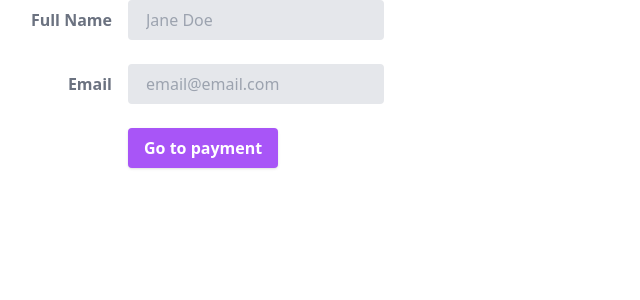
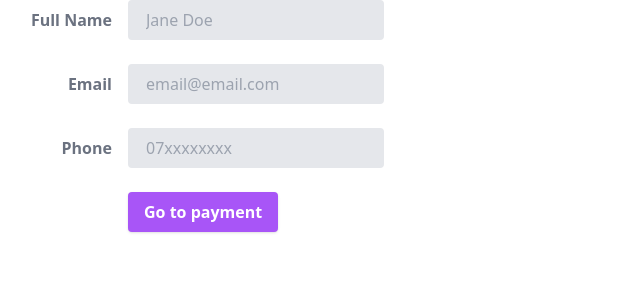
Before and after one commit to ClaudiuBogdan/avss-simposiom-subscription, a Next.js app: page / in a window 1280 px wide. Shown: the top 300 px of the page, without its empty margins (0-640 px from the left). Built offline with nearby package versions, Linux system fonts and the light colour scheme.

Commit message:
feat: register user

```diff
--- a/package.json
+++ b/package.json
@@ -13,6 +13,7 @@
     "@types/node": "18.11.18",
     "@types/react": "18.0.26",
     "@types/react-dom": "18.0.10",
+    "axios": "^1.2.2",
     "class-transformer": "^0.5.1",
     "class-validator": "^0.14.0",
     "eslint": "8.32.0",
@@ -23,6 +24,7 @@
     "next-api-decorators": "^2.0.1",
     "react": "18.2.0",
     "react-dom": "18.2.0",
+    "swr": "^2.0.0",
     "typescript": "4.9.4",
     "uuid": "^9.0.0"
   },
--- /dev/null
+++ b/src/adapters/api/users.ts
@@ -0,0 +1,37 @@
+import axios from "axios";
+import useSWRMutation from "swr/mutation";
+
+export type UserFormData = {
+  name: string;
+  email: string;
+  phone: string;
+};
+
+export const useCreateUser = () => {
+  const userUrl = "/api/users";
+  const {
+    data: mutationData,
+    error: mutationError,
+    trigger,
+    isMutating,
+  } = useSWRMutation(
+    userUrl,
+    (url, { arg }) =>
+      axios
+        .post(url, arg, {
+          validateStatus: function (status) {
+            return status < 500; // Resolve only if the status code is less than 500
+          },
+        })
+        .then((res) => res.data),
+    {}
+  );
+
+  const createUser = async (data: UserFormData) => {
+    trigger(data);
+  };
+  const error = mutationError || mutationData?.errors;
+  const data = error ? null : mutationData;
+  const loading = isMutating;
+  return { createUser, data, loading, error };
+};
--- a/src/adapters/firebase/init.ts
+++ b/src/adapters/firebase/init.ts
@@ -10,6 +10,6 @@ const firebaseConfig = {
 };
 
 // Initialize Firebase
-const firebaseApp = admin.initializeApp(firebaseConfig);
+const firebaseApp = admin.apps[0] ?? admin.initializeApp(firebaseConfig);
 
 export const database = admin.database(firebaseApp);
--- a/src/app/page.tsx
+++ b/src/app/page.tsx
@@ -1,85 +1,11 @@
-"use client";
+import { UserForm } from "@/components/UserForm";
 
-import { useState } from "react";
 
 export default function Home() {
-  const [nameValue, setNameValue] = useState("");
-  const [emailValue, setEmailValue] = useState("");
-
-  const handleNameChange = (event: React.ChangeEvent<HTMLInputElement>) => {
-    const newNameValue = event.target.value;
-    setNameValue(newNameValue);
-  };
-
-  const handleSubmit = (event: React.FormEvent<HTMLFormElement>) => {
-    event.preventDefault();
-    alert(`Submitting Name ${nameValue}`);
-  };
-
-  const handleEmailChange = (event: React.ChangeEvent<HTMLInputElement>) => {
-    const newEmailValue = event.target.value;
-    setEmailValue(newEmailValue);
-  };
 
   return (
-    <main>
-      <form
-        className="w-full max-w-sm"
-        onSubmit={handleSubmit}>
-        <div className="md:flex md:items-center mb-6">
-          <div className="md:w-1/3">
-            <label
-              className="block text-gray-500 font-bold md:text-right mb-1 md:mb-0 pr-4"
-              htmlFor="inline-full-name"
-            >
-              Full Name
-            </label>
-          </div>
-          <div className="md:w-2/3">
-            <input
-              className="bg-gray-200 appearance-none border-2 border-gray-200 rounded w-full py-2 px-4 text-gray-700 leading-tight focus:outline-none focus:bg-white focus:border-purple-500"
-              id="inline-full-name"
-              type="text"
-              placeholder="Jane Doe"
-              value={nameValue}
-              onChange={handleNameChange}
-              required
-            />
-          </div>
-        </div>
-        <div className="md:flex md:items-center mb-6">
-          <div className="md:w-1/3">
-            <label
-              className="block text-gray-500 font-bold md:text-right mb-1 md:mb-0 pr-4"
-              htmlFor="inline-email"
-            >
-              Email
-            </label>
-          </div>
-          <div className="md:w-2/3">
-            <input
-              className="bg-gray-200 appearance-none border-2 border-gray-200 rounded w-full py-2 px-4 text-gray-700 leading-tight focus:outline-none focus:bg-white focus:border-purple-500"
-              id="inline-email"
-              type="email"
-              placeholder="email@email.com"
-              value={emailValue}
-              onChange={handleEmailChange}
-              required
-            />
-          </div>
-        </div>
-        <div className="md:flex md:items-center">
-          <div className="md:w-1/3"></div>
-          <div className="md:w-2/3">
-            <button
-              className="shadow bg-purple-500 hover:bg-purple-400 focus:shadow-outline focus:outline-none text-white font-bold py-2 px-4 rounded"
-              type="submit"
-            >
-              Go to payment
-            </button>
-          </div>
-        </div>
-      </form>
-    </main>
+      <main>
+        <UserForm/>
+      </main>
   );
 }
--- /dev/null
+++ b/src/components/UserForm/UserForm.tsx
@@ -0,0 +1,56 @@
+"use client";
+import { FC } from "react";
+import { UserFormData } from "./types";
+import { useContainer } from "./useContainer";
+import { UserFormComponent } from "./UserFormComponent";
+
+export const UserForm: FC = () => {
+  const { createUser, data, error, loading } = useContainer();
+
+  const handleSubmit = (data: UserFormData) => {
+    console.log("handleSubmit", data);
+    createUser(data);
+  };
+
+  return (
+    <section>
+      <UserFormComponent
+        // disabled={loading || data}
+        onSubmit={handleSubmit}
+      />
+      {loading && <p>Loading...</p>}
+      {data && <p>{JSON.stringify(data)}</p>}
+      {error && (
+        <div
+          className="flex p-4 mb-4 text-sm text-red-700 bg-red-100 rounded-lg dark:bg-gray-800 dark:text-red-400"
+          role="alert"
+        >
+          <svg
+            aria-hidden="true"
+            className="flex-shrink-0 inline w-5 h-5 mr-3"
+            fill="currentColor"
+            viewBox="0 0 20 20"
+            xmlns="http://www.w3.org/2000/svg"
+          >
+            <path
+              fill-rule="evenodd"
+              d="M18 10a8 8 0 11-16 0 8 8 0 0116 0zm-7-4a1 1 0 11-2 0 1 1 0 012 0zM9 9a1 1 0 000 2v3a1 1 0 001 1h1a1 1 0 100-2v-3a1 1 0 00-1-1H9z"
+              clip-rule="evenodd"
+            ></path>
+          </svg>
+          <span className="sr-only">Danger</span>
+          <div>
+            <span className="font-medium">
+              Ensure that these requirements are met:
+            </span>
+            <ul className="mt-1.5 ml-4 list-disc list-inside">
+              {error.map((error: string) => (
+                <li key={error}>{error}</li>
+              ))}
+            </ul>
+          </div>
+        </div>
+      )}
+    </section>
+  );
+};
--- /dev/null
+++ b/src/components/UserForm/UserFormComponent.tsx
@@ -0,0 +1,122 @@
+import { FC, useState } from "react";
+import { UserFormData } from "./types";
+
+type Props = {
+  onSubmit: (data: UserFormData) => void;
+  disabled?: boolean;
+}
+
+export const UserFormComponent: FC<Props> = ({onSubmit, disabled}) => {
+  const [nameValue, setNameValue] = useState("");
+  const [emailValue, setEmailValue] = useState("");
+  const [phoneValue, setPhoneValue] = useState("");
+
+  const handleNameChange = (event: React.ChangeEvent<HTMLInputElement>) => {
+    const newNameValue = event.target.value;
+    setNameValue(newNameValue);
+  };
+
+  const handleEmailChange = (event: React.ChangeEvent<HTMLInputElement>) => {
+    const newEmailValue = event.target.value;
+    setEmailValue(newEmailValue);
+  };
+
+  const handlePhoneChange = (event: React.ChangeEvent<HTMLInputElement>) => {
+    const newPhoneValue = event.target.value;
+    setPhoneValue(newPhoneValue);
+  };
+
+  const handleSubmit = (event: React.FormEvent<HTMLFormElement>) => {
+    event.preventDefault();
+    onSubmit({
+      name: nameValue,
+      email: emailValue,
+      phone: phoneValue ,
+    });
+  };
+
+  return (
+      <form
+        className="w-full max-w-sm"
+        onSubmit={handleSubmit}>
+        <div className="md:flex md:items-center mb-6">
+          <div className="md:w-1/3">
+            <label
+              className="block text-gray-500 font-bold md:text-right mb-1 md:mb-0 pr-4"
+              htmlFor="inline-full-name"
+            >
+              Full Name
+            </label>
+          </div>
+          <div className="md:w-2/3">
+            <input
+              className="bg-gray-200 appearance-none border-2 border-gray-200 rounded w-full py-2 px-4 text-gray-700 leading-tight focus:outline-none focus:bg-white focus:border-purple-500"
+              id="inline-full-name"
+              type="text"
+              placeholder="Jane Doe"
+              value={nameValue}
+              onChange={handleNameChange}
+              required
+              disabled={disabled}
+            />
+          </div>
+        </div>
+        <div className="md:flex md:items-center mb-6">
+          <div className="md:w-1/3">
+            <label
+              className="block text-gray-500 font-bold md:text-right mb-1 md:mb-0 pr-4"
+              htmlFor="inline-email"
+            >
+              Email
+            </label>
+          </div>
+          <div className="md:w-2/3">
+            <input
+              className="bg-gray-200 appearance-none border-2 border-gray-200 rounded w-full py-2 px-4 text-gray-700 leading-tight focus:outline-none focus:bg-white focus:border-purple-500"
+              id="inline-email"
+              type="email"
+              placeholder="email@email.com"
+              value={emailValue}
+              onChange={handleEmailChange}
+              required
+              disabled={disabled}
+            />
+          </div>
+        </div>
+        <div className="md:flex md:items-center mb-6">
+          <div className="md:w-1/3">
+            <label
+              className="block text-gray-500 font-bold md:text-right mb-1 md:mb-0 pr-4"
+              htmlFor="inline-phone"
+            >
+              Phone
+            </label>
+          </div>
+          <div className="md:w-2/3">
+            <input
+              className="bg-gray-200 appearance-none border-2 border-gray-200 rounded w-full py-2 px-4 text-gray-700 leading-tight focus:outline-none focus:bg-white focus:border-purple-500"
+              id="inline-phone"
+              type="text"
+              placeholder="07xxxxxxxx"
+              value={phoneValue}
+              onChange={handlePhoneChange}
+              required
+              disabled={disabled}
+            />
+          </div>
+        </div>
+        <div className="md:flex md:items-center">
+          <div className="md:w-1/3"></div>
+          <div className="md:w-2/3">
+            <button
+              className="shadow bg-purple-500 hover:bg-purple-400 focus:shadow-outline focus:outline-none text-white font-bold py-2 px-4 rounded"
+              type="submit"
+              disabled={disabled}
+            >
+              Go to payment
+            </button>
+          </div>
+        </div>
+      </form>
+  );
+}
--- /dev/null
+++ b/src/components/UserForm/index.ts
@@ -0,0 +1 @@
+export { UserForm } from "./UserForm";
--- /dev/null
+++ b/src/components/UserForm/types.ts
@@ -0,0 +1,5 @@
+export type UserFormData = {
+  name: string;
+  email: string;
+  phone: string;
+};
--- /dev/null
+++ b/src/components/UserForm/useContainer.ts
@@ -0,0 +1,12 @@
+import { useCreateUser } from "@/adapters/api/users";
+
+export const useContainer = () => {
+  const { createUser, loading, data, error } = useCreateUser();
+
+  return {
+    createUser,
+    loading,
+    data,
+    error,
+  };
+};
```
Also changed, not shown: src/adapters/api/utils.ts (added), 1 other file (tests, documents, lock files or other folders).
